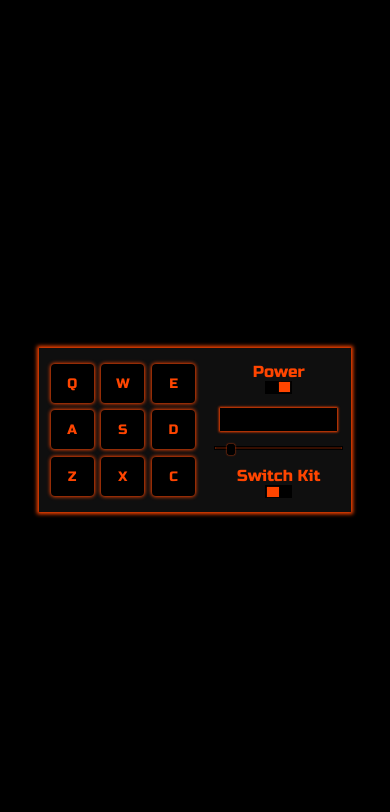
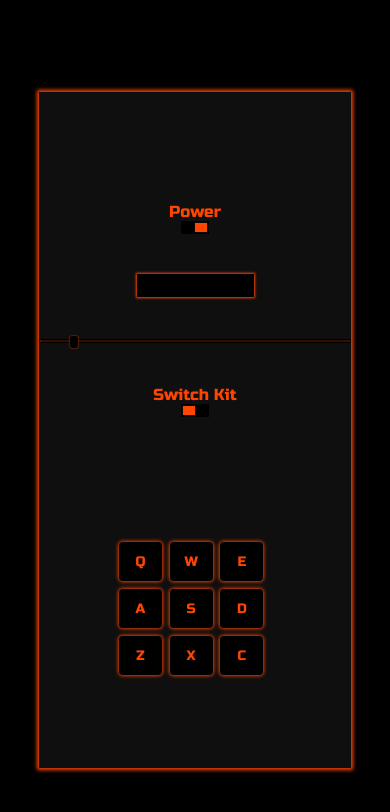
Before and after one commit to GitHubSlav/drum-machine, a React app: page / in a window 390 px wide. Built offline with nearby package versions, Linux system fonts and the light colour scheme.

Commit message:
Added rules to DrumMachine.css for phone screens

```diff
--- a/src/styling/DrumMachine.css
+++ b/src/styling/DrumMachine.css
@@ -13,3 +13,21 @@
     justify-content: space-evenly;
     align-items: center;
 }
+
+@media (max-width: 500px){
+    #drum-machine {
+        width: 80vw;
+        height: 80vh;
+        display: flex;
+        flex-direction: column-reverse;
+        background-color: #0f0f0f;
+        box-shadow: 0vw 0vw 1vw 0.5vw orangered;
+        justify-content: space-evenly;
+        align-items: center;
+    }
+
+    #control-panel{
+        width: 80vw;
+        height: 35vh;
+    }
+}
```
